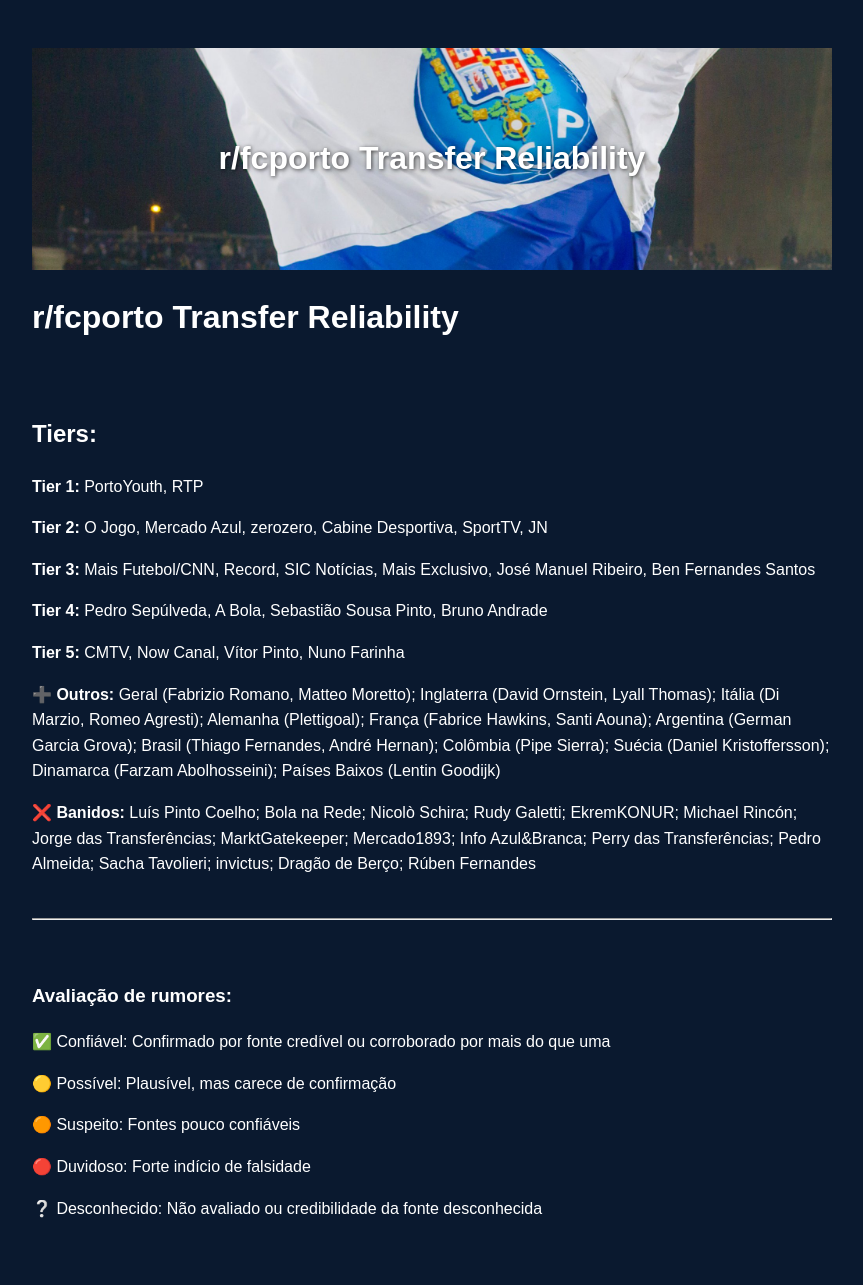
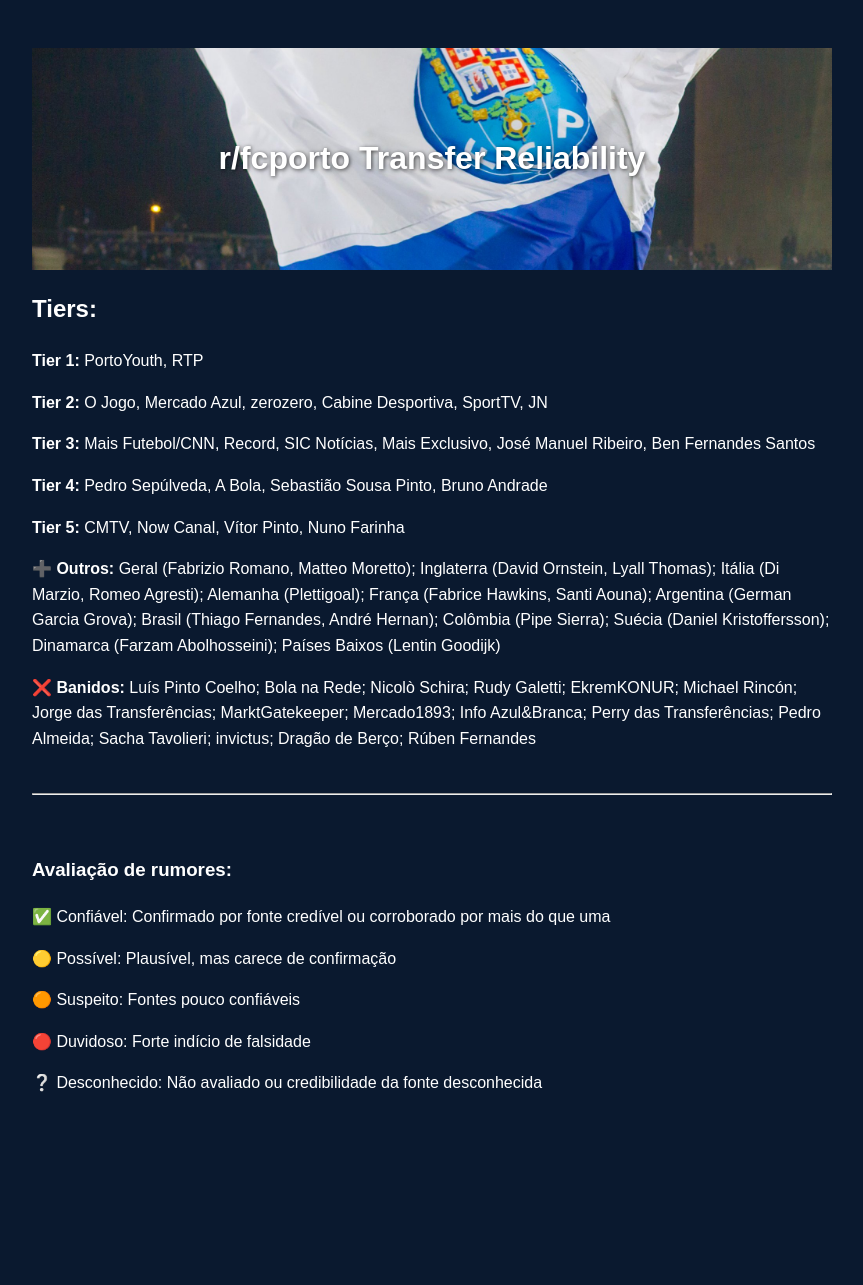
Before and after one commit to Azrial1739/teste-transfer, a Jekyll site: the page built from index.md, in a window 1280 px wide. Shown: the whole page, without its empty margins (208-1071 px from the left). Built offline with Jekyll 4.4.1, drawn with Linux system fonts in a browser that asks for light colours; after the commit the page ends 1160 px from its top, so only the background shows below that.

Commit message:
Update index.md

```diff
--- a/index.md
+++ b/index.md
@@ -3,7 +3,6 @@ layout: default
 title: r/fcporto Transfer Reliability
 ---
 
-# r/fcporto Transfer Reliability<br><br>
 
 ## Tiers:<br>
 
```
